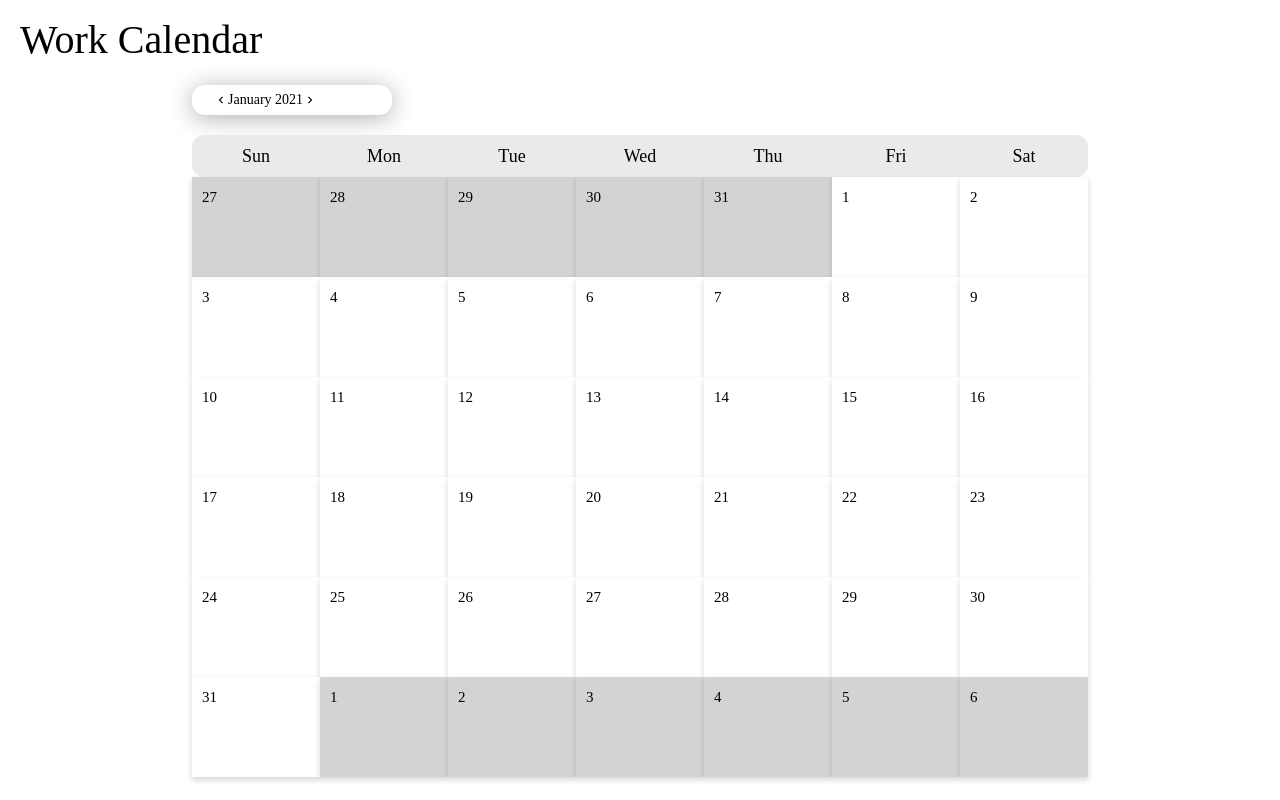
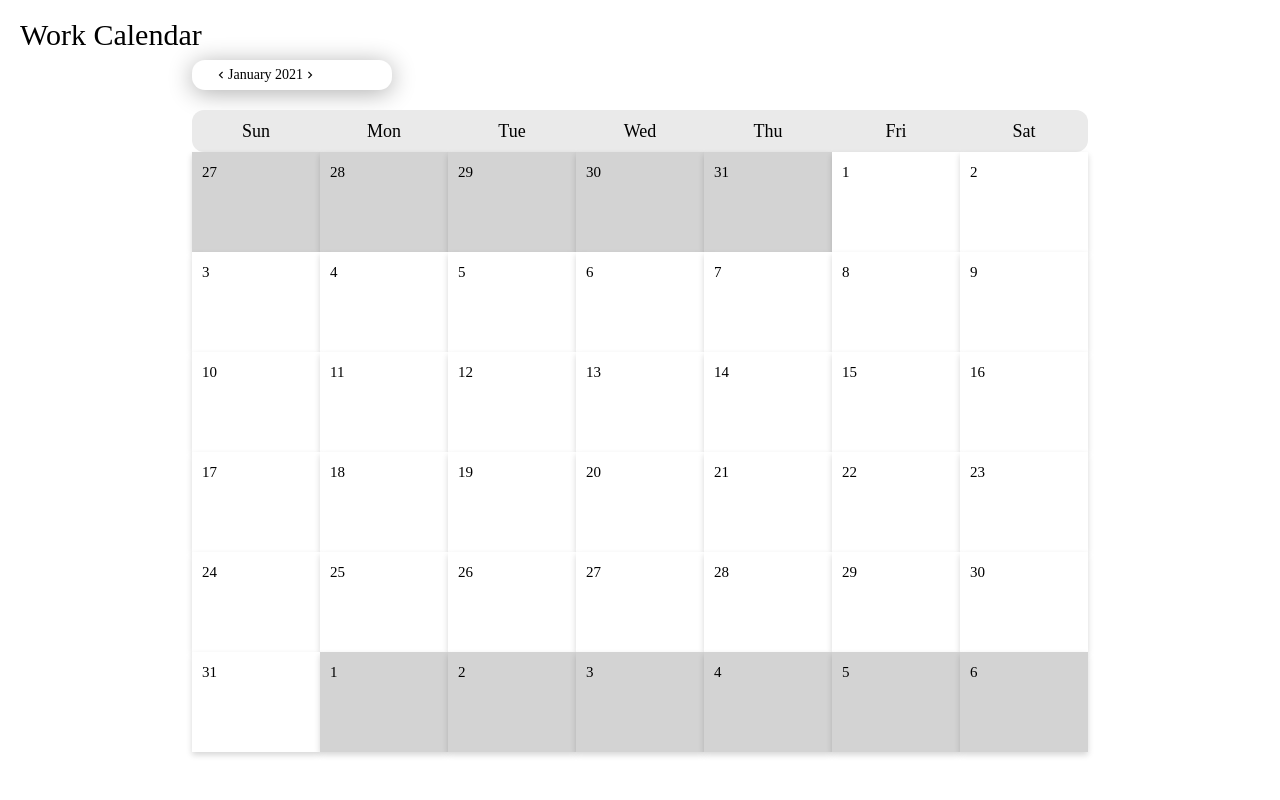
Before and after one commit to JIA-0302/TipTracker, a Next.js app: page /calendar in a window 1280 px wide. Built offline with nearby package versions, Linux system fonts and the light colour scheme.

Commit message:
Update Calendar.module.css
fix screen sizing resolution issue

```diff
--- a/styles/Calendar.module.css
+++ b/styles/Calendar.module.css
@@ -36,11 +36,11 @@
   width: 503px;
   height: 50px;
   font: var(--unnamed-font-style-normal) normal
-    var(--unnamed-font-weight-normal) 72px/95px
+    var(--unnamed-font-weight-normal) 62px/80px
     var(--unnamed-font-family-roboto-slab);
   letter-spacing: var(--unnamed-character-spacing-0);
   text-align: left;
-  font: normal normal normal 40px/40px Roboto Slab;
+  font: normal normal normal 30px/30px Roboto Slab;
   letter-spacing: 0px;
   color: #000000;
   opacity: 1;
@@ -90,7 +90,8 @@
 .calendar {
   display: block;
   position: fixed;
-  top: 80px;
+  /*position: relative;*/
+  top: 55px;
   width: 70%;
   background: white;
   height: auto;
```
